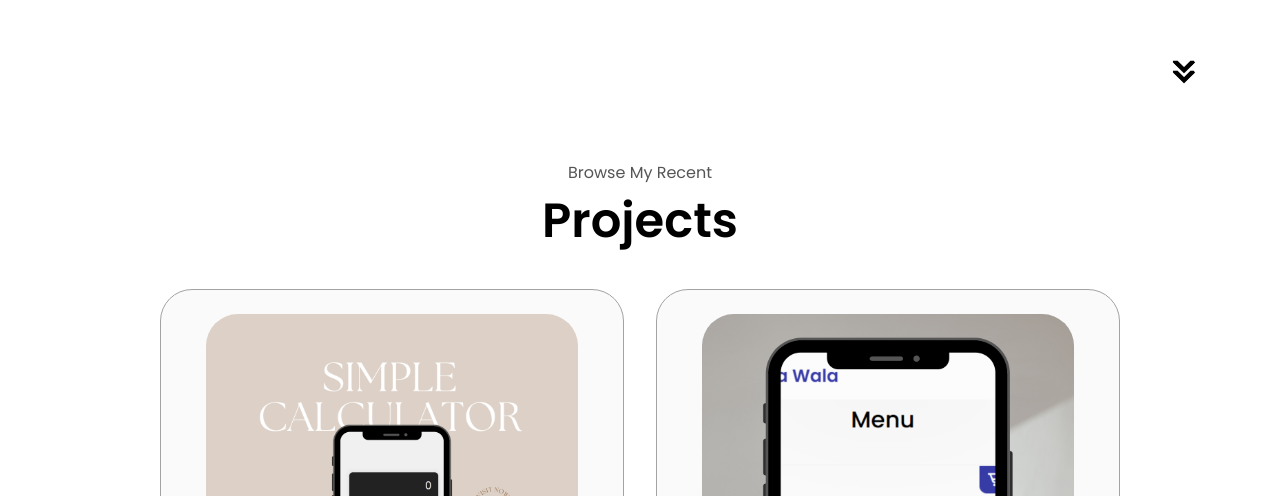
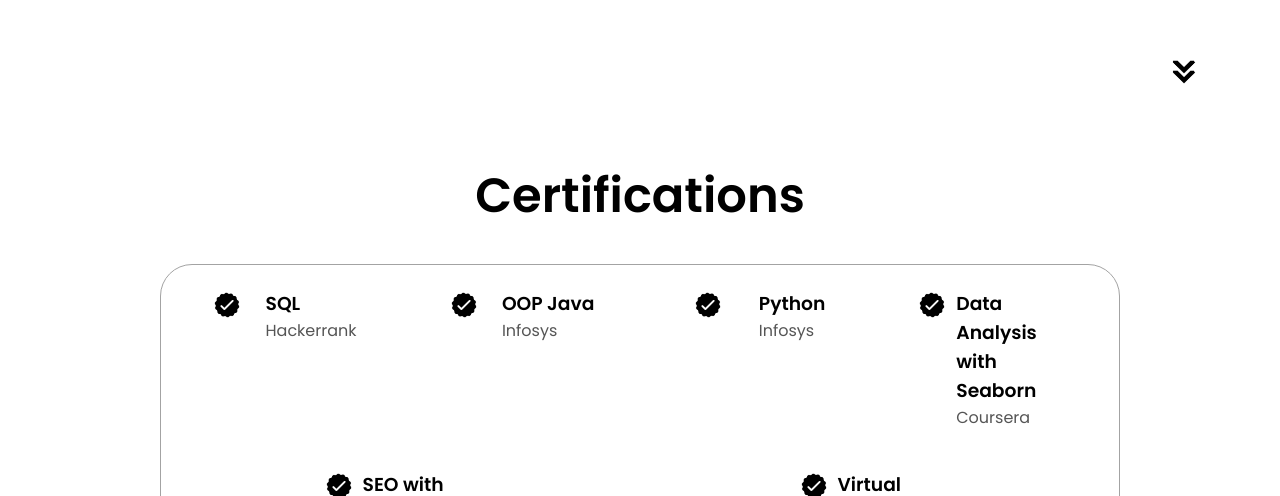
Before and after one commit to awanishh23/My-Portfolio, a plain HTML site: page index.html in a window 1280 px wide. Shown: the part 2304-2800 px from the top of the page. Drawn offline with Linux system fonts and the light colour scheme.

Commit message:
new certifications section added

```diff
--- a/index.html
+++ b/index.html
@@ -14,6 +14,7 @@
         <ul class="nav-links">
             <li> <a href="#about">About</a></li>
             <li> <a href="#experience">Experience</a></li>
+            <li> <a href="#certifications">Certifications</a></li>
             <li> <a href="#projects">Projects</a></li>
             <li> <a href="#contact">Contact</a></li>
         </ul>
@@ -30,6 +31,7 @@
         <div class="menu-links">
             <li> <a href="#about" onclick="toggleMenu()">About</a></li>
             <li> <a href="#experience" onclick="toggleMenu()">Experience</a></li>
+            <li> <a href="#certifications" onclick="toggleMenu()">Certifications</a></li>
             <li> <a href="#projects" onclick="toggleMenu()">Projects</a></li>
             <li> <a href="#contact" onclick="toggleMenu()">Contact</a></li>
 
@@ -203,7 +205,87 @@
             </article>
           </div>
         </div>
-
+        <img
+        src="./assets/arrow.png"
+        alt="Arrow icon"
+        class="icon arrow"
+        onclick="location.href='./#certifications'"
+      />
+      </section>
+  <section id="certifications">
+    <h1 class="title">Certifications</h1>
+    <div class="Certifications">
+      <div class="about-containers">
+        <div class="details-container">
+          <div class="article-container">
+            <article>
+              <img
+                src="./assets/checkmark.png"
+                alt="Certifications icon"
+                class="icon"
+              />
+              <div>
+                <h3>SQL</h3>
+                <p>Hackerrank</p>
+              </div>
+            </article>
+            <article>
+              <img
+                src="./assets/checkmark.png"
+                alt="Certification icon"
+                class="icon"
+              />
+              <div>
+                <h3>OOP Java</h3>
+                <p>Infosys</p>
+              </div>
+            </article>
+            <article>
+              <img
+                src="./assets/checkmark.png"
+                alt="Certification icon"
+                class="icon"
+              />
+              <div>
+                <h3>Python</h3>
+                <p>Infosys</p>
+              </div>
+            </article>
+            <article>
+              <img
+                src="./assets/checkmark.png"
+                alt="Certification icon"
+                class="icon"
+              />
+              <div>
+                <h3>Data Analysis with Seaborn</h3>
+                <p>Coursera</p>
+              </div>
+            </article>
+            <article>
+              <img
+                src="./assets/checkmark.png"
+                alt="Certification icon"
+                class="icon"
+              />
+              <div>
+                <h3>SEO with Squarespace</h3>
+                <p>Coursera</p>
+              </div>
+            </article>
+            <article>
+              <img
+                src="./assets/checkmark.png"
+                alt="Certification icon"
+                class="icon"
+              />
+              <div>
+                <h3>Virtual Machine and Web Server Deployement</h3>
+                <p>Azure</p>
+              </div>
+            </article>
+          </div>
+        </div>
         <img
            src="./assets/arrow.png"
            alt="Arrow icon"
--- a/style.css
+++ b/style.css
@@ -353,6 +353,45 @@ article .icon {
   cursor: default;
 }
 
+/* certifications */
+
+#certifications {
+  position: relative;
+}
+
+.certifications-sub-title {
+  color: rgb(85, 85, 85);
+  font-weight: 600;
+  font-size: 1.75rem;
+  margin-bottom: 2rem;
+}
+
+.certifications-details-container {
+  display: flex;
+  justify-content: center;
+  flex-direction: column;
+}
+
+.article-container {
+  display: flex;
+  text-align: initial;
+  flex-wrap: wrap;
+  flex-direction: row;
+  gap: 2.5rem;
+  justify-content: space-around;
+}
+
+article {
+  display: flex;
+  width: 10rem;
+  justify-content: space-around;
+  gap: 0.5rem;
+}
+
+article .icon {
+  cursor: default;
+}
+
 /* PROJECTS SECTION */
 
 #projects {
```
Lines whose indentation alone changed are shown as unchanged.
